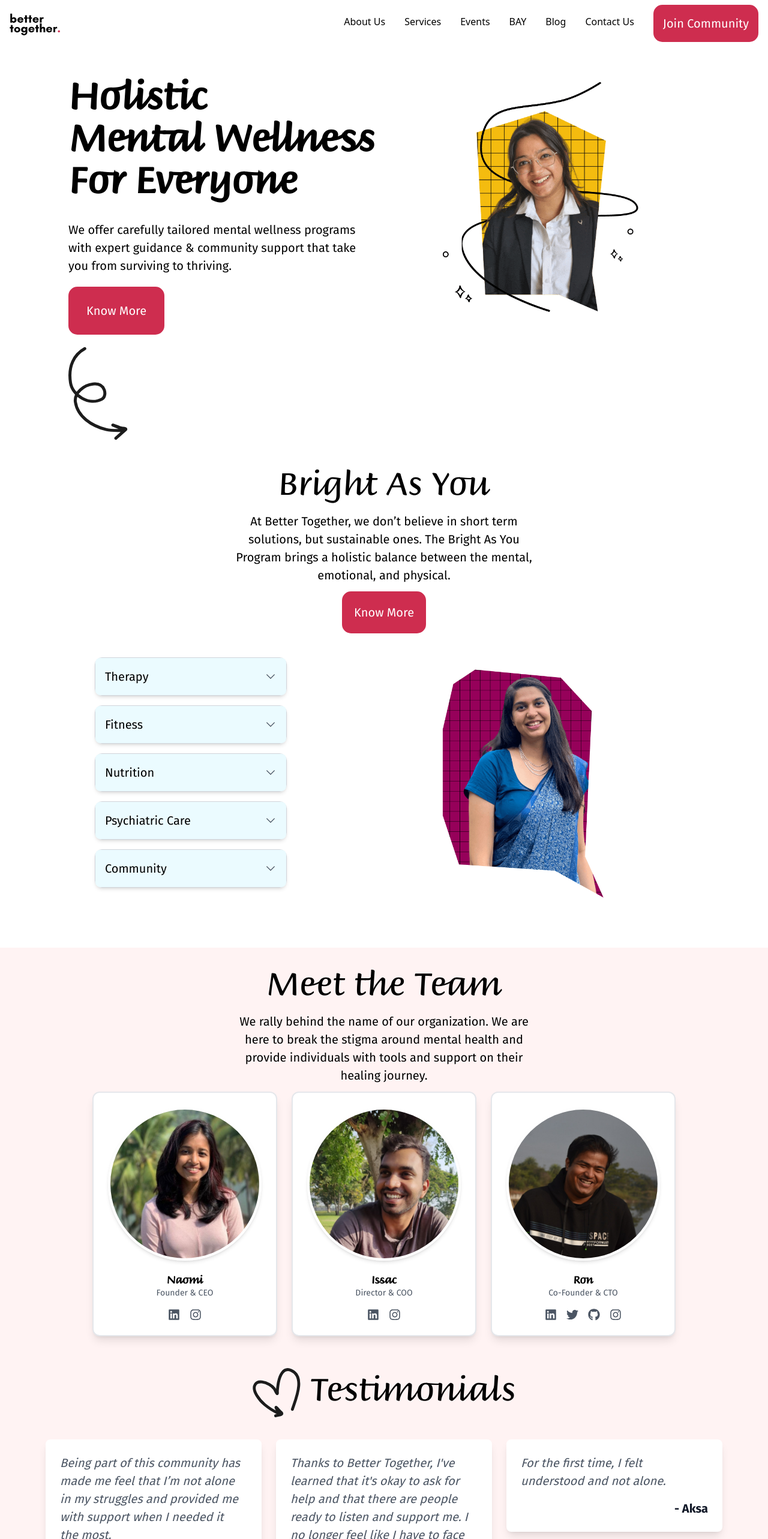
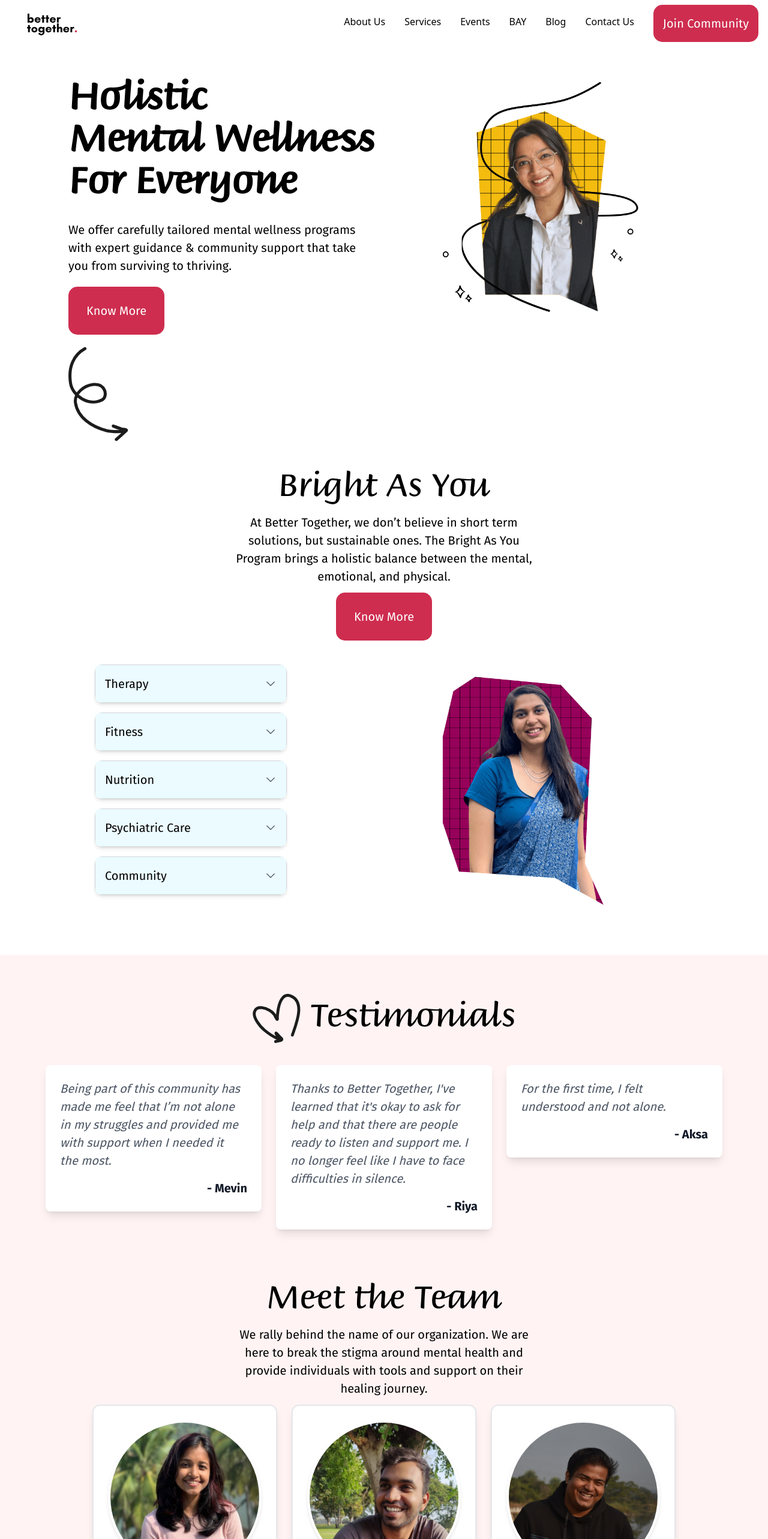
Before and after one commit to ronxldwilson/BetterTogether, a Next.js app: page / in a window 1280 px wide. Shown: the top 2566 px of the page at 60% size. Built offline with nearby package versions, Linux system fonts and the light colour scheme; no server answers.

Commit message:
<img> tag replaced with <Image? tag based on NextJS recommendations

```diff
--- a/src/app/blog/[slug]/page.js
+++ b/src/app/blog/[slug]/page.js
@@ -2,6 +2,7 @@
 import blogs from "data/blogs";
 import HeaderSection from "@components/sections/HeaderSection";
 import FooterSection from "@components/sections/FooterSection";
+import Image from 'next/image'
 
 export default function BlogDetails({ params }) {
   const { slug } = params;
@@ -24,7 +25,7 @@ export default function BlogDetails({ params }) {
           <header className="mb-6">
             <h1 className="text-4xl font-bold text-gray-900 mb-4">{blog.title}</h1>
             <div className="flex items-center">
-              <img
+              <Image
                 src={blog.author.image}
                 alt={blog.author.name}
                 className="w-12 h-12 rounded-full mr-4"
--- a/src/app/blog/page.js
+++ b/src/app/blog/page.js
@@ -5,6 +5,8 @@ import HeaderSection from "@components/sections/HeaderSection";
 import FooterSection from "@components/sections/FooterSection";
 import { FaTwitter, FaFacebookF, FaLinkedinIn, FaInstagram, FaEllipsisH } from "react-icons/fa";
 import { useEffect, useState } from "react";
+import Image from 'next/image'
+
 
 export default function BlogList() {
   const [currentUrl, setCurrentUrl] = useState("");
@@ -35,7 +37,7 @@ export default function BlogList() {
               {/* Image Section */}
               {blog.image && (
                 <div className="md:w-1/3">
-                  <img
+                  <Image
                     src={blog.image}
                     alt={blog.title}
                     className="w-full h-48 object-cover rounded-t-lg md:rounded-tr-none md:rounded-l-lg"
@@ -62,7 +64,7 @@ export default function BlogList() {
                 </div>
                 <div className="flex items-center justify-between">
                   <div className="flex items-center">
-                    <img
+                    <Image
                       src={blog.author.image}
                       alt={blog.author.name}
                       className="w-10 h-10 rounded-full mr-4"
--- a/src/app/join-community/page.js
+++ b/src/app/join-community/page.js
@@ -1,6 +1,6 @@
 import HeaderSection from "@components/sections/HeaderSection";
 import FooterSection from "@components/sections/FooterSection";
-
+import Image from 'next/image'
 import { FaFacebook, FaTwitter, FaInstagram, FaWhatsapp } from "react-icons/fa";
 
 export default function JoinCommunity() {
@@ -25,7 +25,7 @@ export default function JoinCommunity() {
                     </a>
                 </div>
                 <div className="flex justify-center">
-                    <img
+                    <Image
                         src="/images/WAQRcode.png"
                         alt="Community Image"
                         className="rounded-lg w-[80%] sm:max-w-md md:max-w-lg lg:max-w-lg"
--- a/src/app/page.js
+++ b/src/app/page.js
@@ -20,8 +20,8 @@ export default function Home() {
       </div>
       <div className="bg-custom-light-pink p-3">
 
+        <TestimonialsSection />
         <MeetTeamSection />
-        <TestimonialsSection />
       </div>
       <FAQSection />
       <NewsletterSection />
--- a/src/components/BAYCard.jsx
+++ b/src/components/BAYCard.jsx
@@ -1,3 +1,5 @@
+import Image from 'next/image'
+
 const BAYCard = ({ title, content, path, order }) => {
     return (
         <div className="flex flex-col items-center px-4 py-6">
@@ -33,7 +35,7 @@ const BAYCard = ({ title, content, path, order }) => {
 function imageSection({ path }) {
     return (
         <div className="flex-shrink-0">
-            <img
+            <Image
                 src={path}
                 alt="Illustration"
                 className="w-full max-w-[200px] md:max-w-[400px] h-auto mx-auto"
--- a/src/components/FounderCard.jsx
+++ b/src/components/FounderCard.jsx
@@ -1,12 +1,15 @@
 import { FaFacebook, FaTwitter, FaInstagram } from "react-icons/fa";
+import Image from 'next/image'
 
 const ProfileCard = ({ image, name, title, icons }) => {
   return (
     <div className="max-w-[20rem] bg-white rounded-xl shadow-lg p-6 m text-center border-2 ">
       {/* Profile Image */}
       <div className="flex justify-center">
-        <img
+        <Image
           className="w-64 h-64 rounded-full object-cover border-4 border-white shadow-md"
+          width={200}
+          height={200}
           src={image}
           alt={name}
         />
--- a/src/components/sections/BrightAsYouSection.jsx
+++ b/src/components/sections/BrightAsYouSection.jsx
@@ -37,7 +37,7 @@ const BrightAsYouSection = () => {
                 </p>
             </div>
             <a href="/services/BAY">
-            <button className="p-5"> Know More</button>
+            <button className=""> Know More</button>
             </a>
             <div className="flex flex-col lg:flex-row justify-center items-center lg:items-start lg:gap-16">
                 {/* Accordion Section */}
--- a/src/components/sections/FAQSection.jsx
+++ b/src/components/sections/FAQSection.jsx
@@ -1,4 +1,5 @@
 import Accordian from "@components/Accordian"
+import Image from 'next/image'
 
 const faqsCol1 = [
     {
@@ -43,7 +44,12 @@ const FAQSection = () => {
         <div className="text-center p-6">
             <div className="flex justify-center space-x-4 mb-8">
                 <h2 className="">Frequently Asked Questions</h2>
-                <img src="/images/Vector 3.svg" alt="" className="w-8 "/>
+                <Image
+                    src="/images/Vector 3.svg"
+                    alt=""
+                    width={200}
+                    height={200}
+                    className="w-8 " />
             </div>
 
             <div className="flex flex-col lg:flex-row justify-center items-center gap-6">
--- a/src/components/sections/FirstSection.jsx
+++ b/src/components/sections/FirstSection.jsx
@@ -1,5 +1,6 @@
 
 import Frame from '@components/Frame';
+import Image from 'next/image'
 
 const FirstSection = () => {
     return (
@@ -22,21 +23,22 @@ const FirstSection = () => {
                         </button>
                     </a>
                     {/* Image Section */}
-                    <img
-                        className=" hidden xl:block z-10"
+
+                    <Image
                         src="/images/Vector 1.svg"
-                        alt=""
+                        className="hidden xl:block z-10"
+                        alt="Company Logo"
+                        width={100}
+                        height={150}
+                        unoptimized
                     />
-
-
-
                 </div>
             </div>
 
 
             {/* {/* Image Section */}
             <div className="flex justify-center">
-                <Frame path="/images/frame-.gif"/>
+                <Frame path="/images/frame-.gif" />
             </div>
         </div>
 
--- a/src/components/sections/HeaderSection.jsx
+++ b/src/components/sections/HeaderSection.jsx
@@ -1,6 +1,7 @@
 "use client"
 import React, { useState } from "react";
 import Link from "next/link";
+import Image from 'next/image'
 
 const HeaderSection = () => {
   const [isMenuOpen, setIsMenuOpen] = useState(false);
@@ -15,11 +16,15 @@ const HeaderSection = () => {
         {/* Logo */}
         <div className="flex items-center">
           <Link href="/">
-            <img
+            <Image
               src="/images/logo.svg"
               className="h-10"
               alt="Company Logo"
+              width={150}
+              height={200}
+              unoptimized
             />
+
           </Link>
         </div>
 
--- a/src/components/sections/TestimonialsSection.jsx
+++ b/src/components/sections/TestimonialsSection.jsx
@@ -1,4 +1,5 @@
 import Testimonial from "@components/Testimonial";
+import Image from 'next/image'
 
 const TestimonialsSection = () => {
     const testimonials = [
@@ -19,7 +20,11 @@ const TestimonialsSection = () => {
     return (
         <div className="p-10">
             <div className="flex justify-center space-x-4">
-                <img src="/images/Vector 2.svg" alt="" className="w-12 md:w-20"/>
+                <Image
+                    src="/images/Vector 2.svg"
+                    width={200}
+                    height={200}
+                    alt="" className="w-12 md:w-20" />
                 <h2 className="text-center mb-6">Testimonials</h2>
             </div>
 
```
